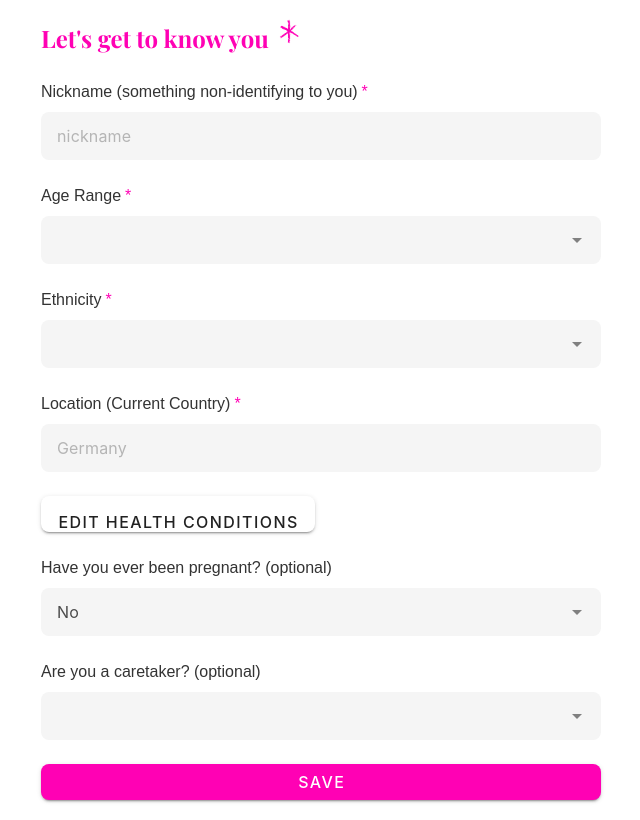
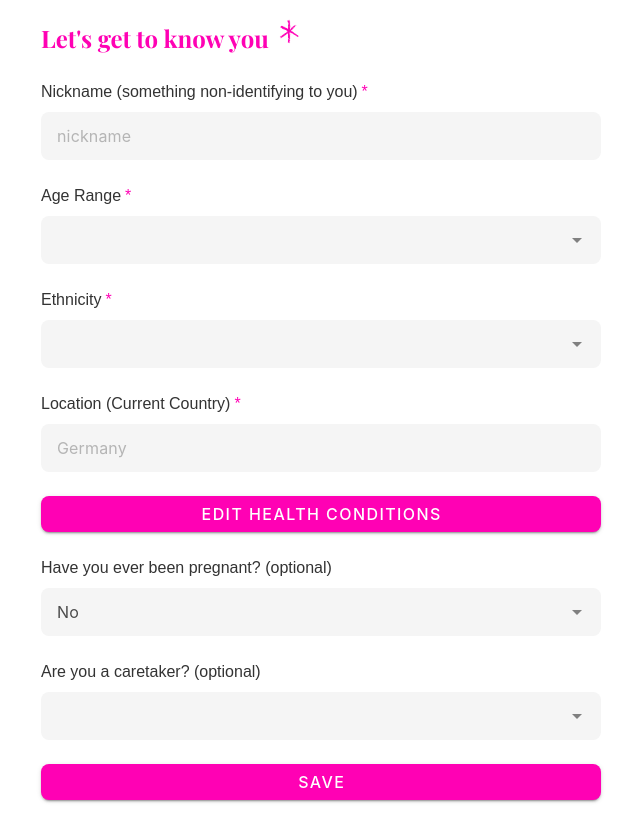
Before and after one commit to AsteriskDAO/Astra-Alpha, a Vue app in the folder asterisk-miniapp/: page /profile in a window 1280 px wide. Shown: the whole page, without its empty margins (319-959 px from the left). Built offline with nearby package versions, Linux system fonts and the light colour scheme; a web font is replaced by a local one.

Commit message:
updated button styling

```diff
--- a/asterisk-miniapp/src/components/ProfileForm.vue
+++ b/asterisk-miniapp/src/components/ProfileForm.vue
@@ -224,7 +224,12 @@ async function handleSubmit(e: Event) {
 
       <!-- Make a button to edit Health Conditions -->
       <div class="form-group">
-        <v-btn @click="handleNavigate('/health-conditions')">Edit Health Conditions</v-btn>
+        <v-btn
+        @click="handleNavigate('/health-conditions')"
+        block
+        color="primary"
+        class="mt-4"
+        >Edit Health Conditions</v-btn>
       </div>
 
       <!-- <div class="form-group">
```
